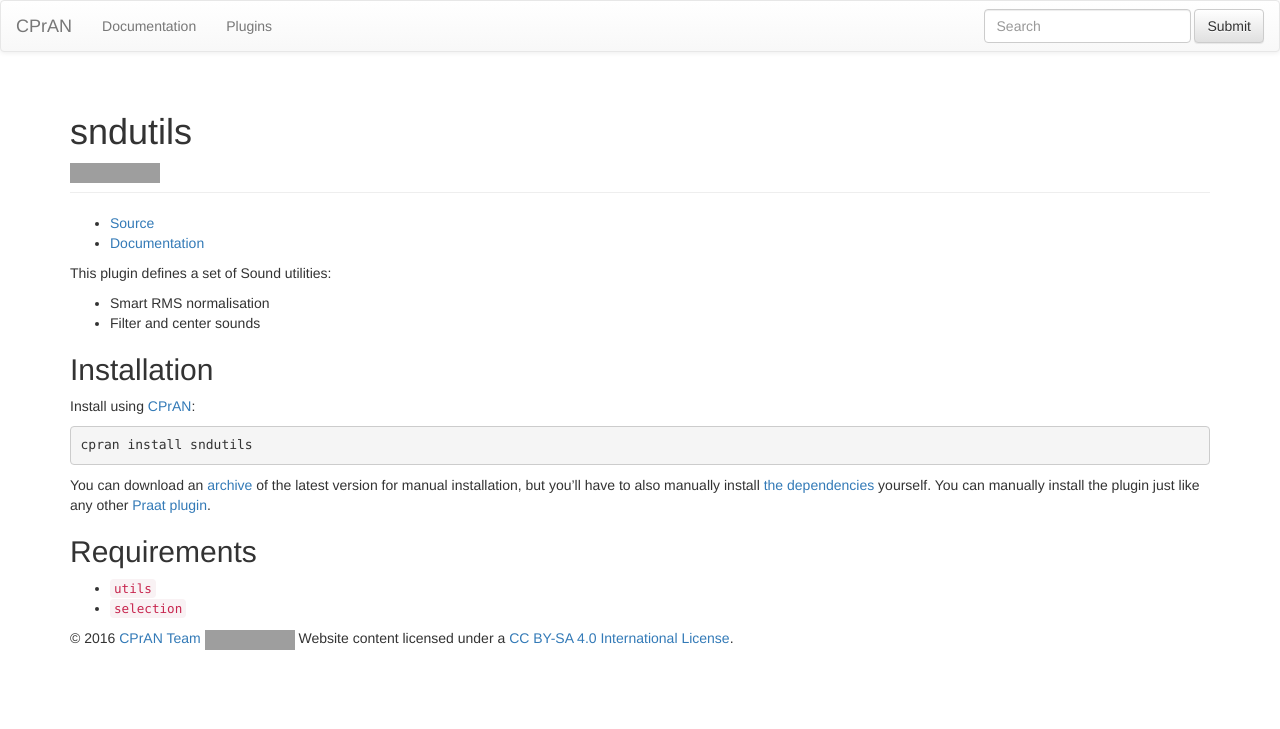
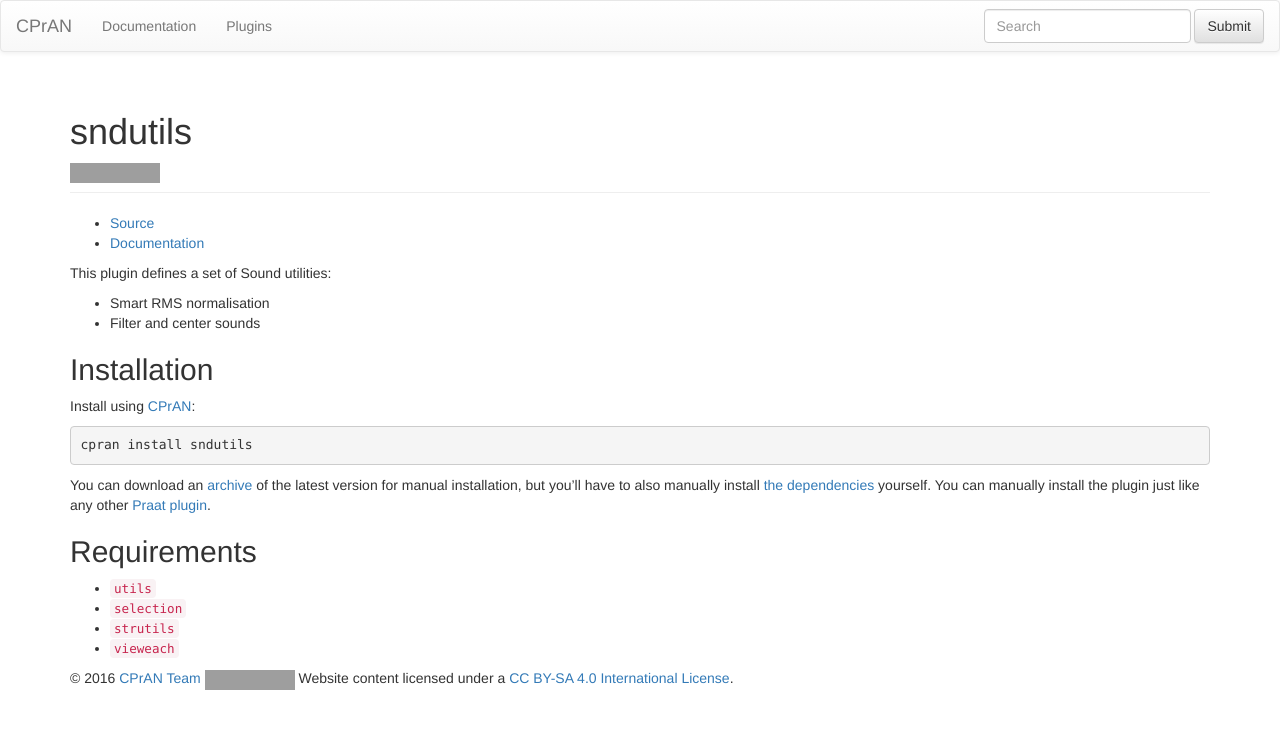
Before and after one commit to jjatria/cpran-www, a Jekyll site: the page built from plugins/sndutils/index.md, in a window 1280 px wide. Shown: the top 729 px of the page. Built offline with Jekyll 4.4.1, drawn with Linux system fonts in a browser that asks for light colours; nearby versions of some CDN libraries; library files that are not in the unit come from our copies; comment, search, counter and statistics services are not loaded; grey boxes are pictures that could not be loaded.

Commit message:
Added missing dependencies to sndutils page

```diff
--- a/plugins/sndutils/index.md
+++ b/plugins/sndutils/index.md
@@ -33,3 +33,5 @@ plugin][plugins].
 
 * [`utils`](/plugins/utils)
 * [`selection`](/plugins/selection)
+* [`strutils`](/plugins/strutils)
+* [`vieweach`](/plugins/vieweach)
```
